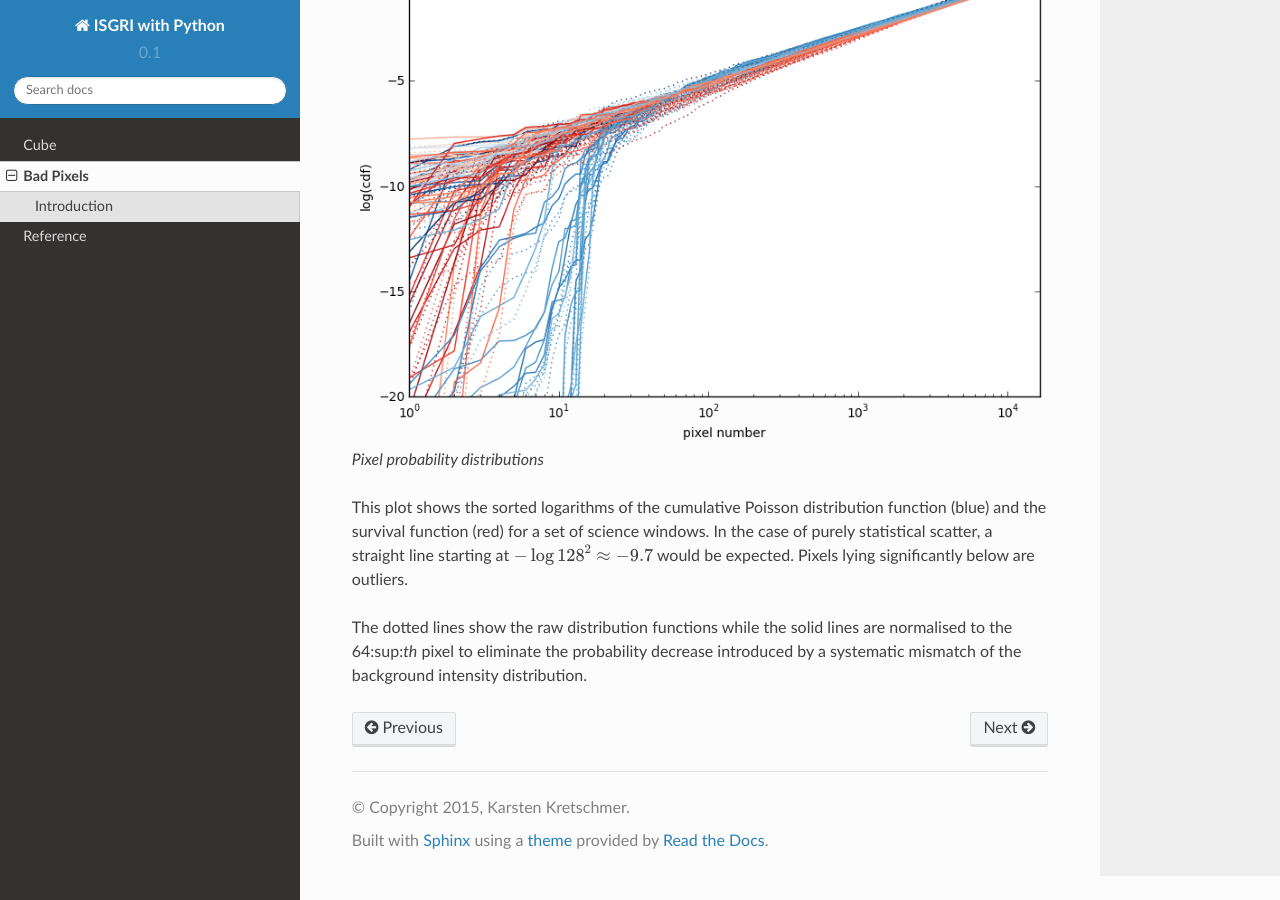
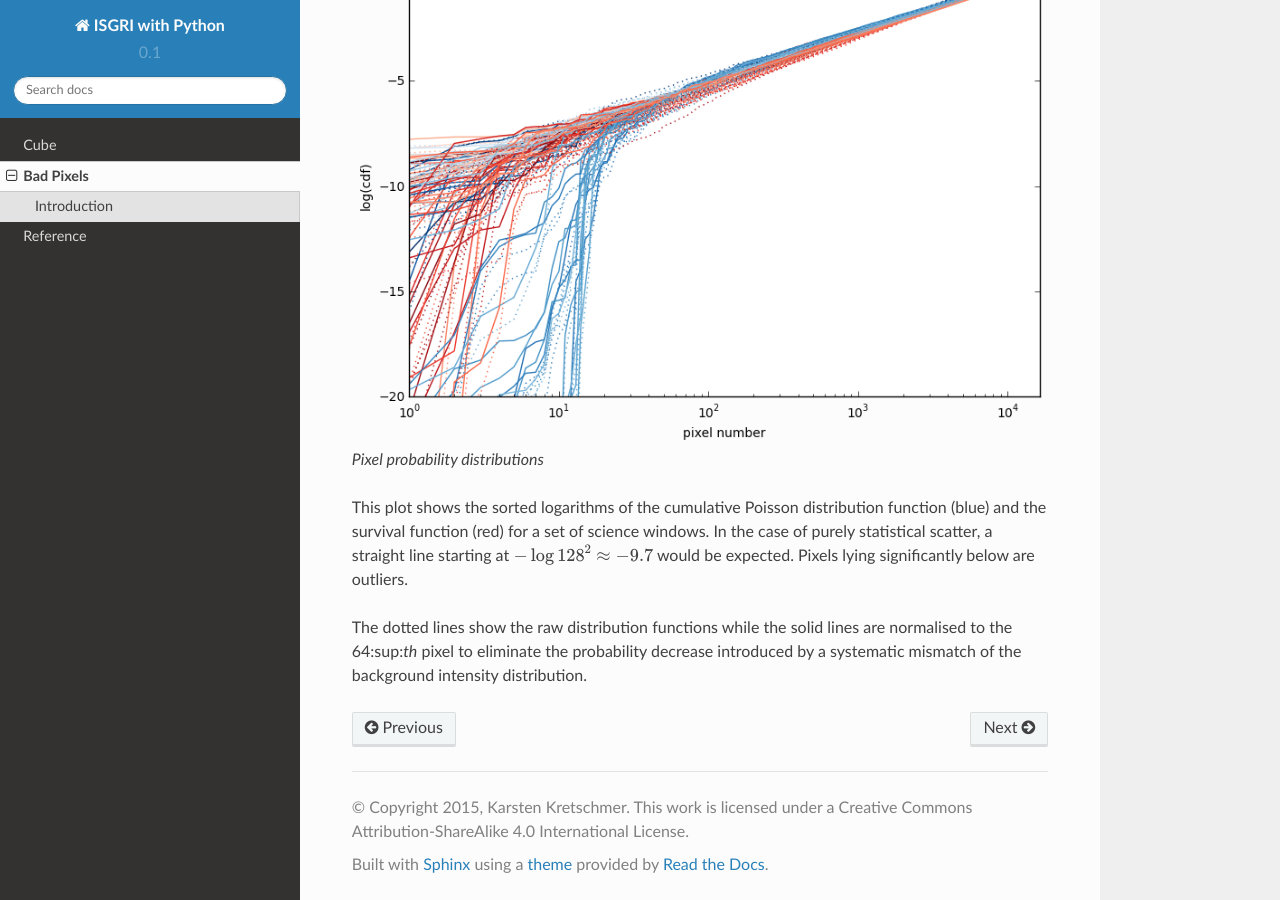
Before and after one commit to kkretschmer/python-isgri, a Sphinx documentation site: the page built from doc/badpixel.rst, in a window 1280 px wide and 900 px high, scrolled down 1042 px. Built offline with Sphinx 7.4.7 and the Read the Docs theme 2.0.0, drawn with Linux system fonts in a browser that asks for light colours.

Commit message:
Add CC-BY-SA license to documentation

```diff
--- a/doc/conf.py
+++ b/doc/conf.py
@@ -48,7 +48,7 @@ master_doc = 'index'
 
 # General information about the project.
 project = u'ISGRI with Python'
-copyright = u'2015, Karsten Kretschmer'
+copyright = u'2015, Karsten Kretschmer. This work is licensed under a Creative Commons Attribution-ShareAlike 4.0 International License'
 
 # The version info for the project you're documenting, acts as replacement for
 # |version| and |release|, also used in various other places throughout the
```
Also changed, not shown: doc/index.rst (+15 -0 lines).
